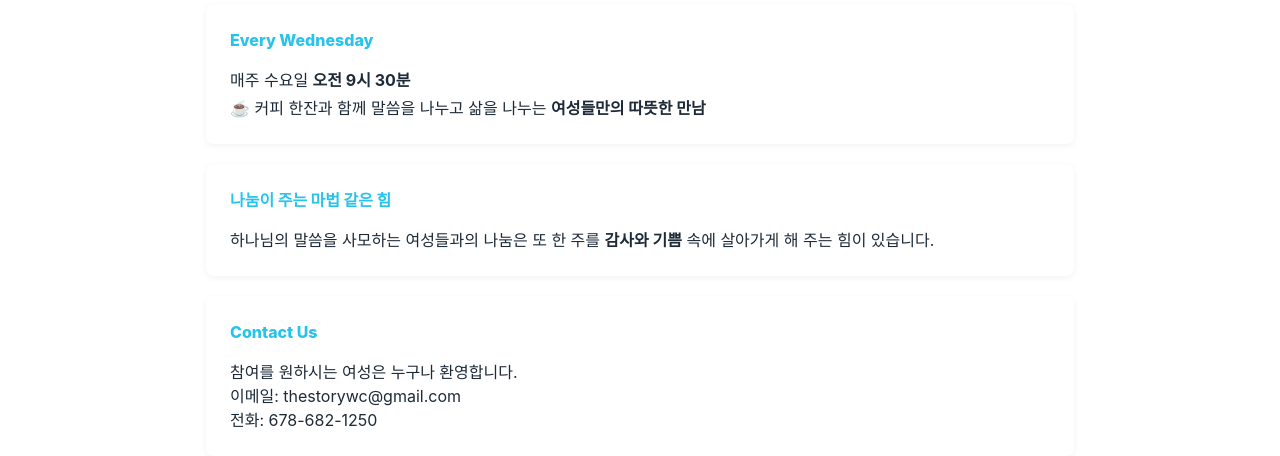
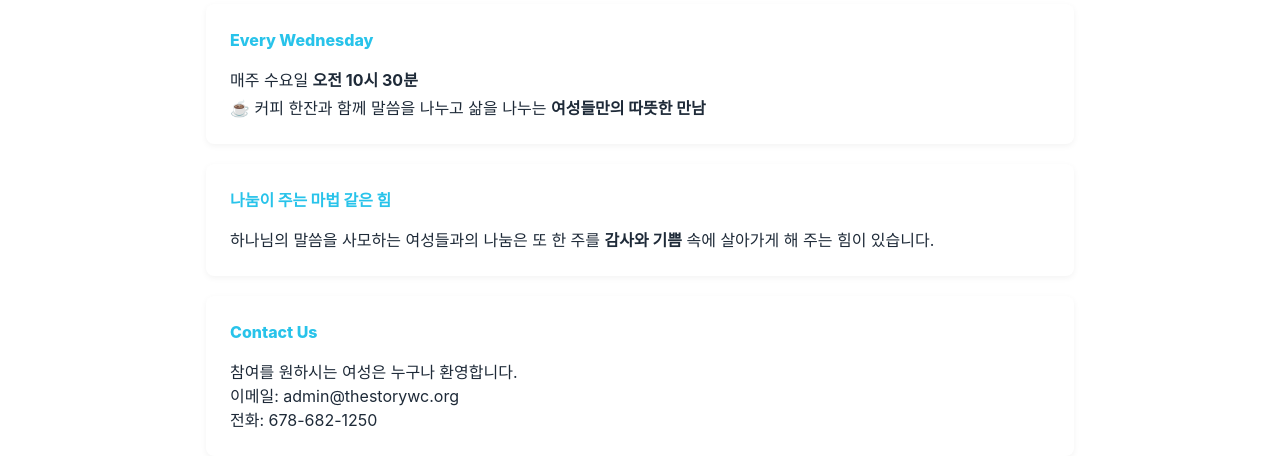
Before and after one commit to bumvino/theSTORY, a Next.js app: page /ministries/women in a window 1280 px wide. Shown: the part 217-673 px from the top of the page. Built offline with nearby package versions, Linux system fonts and the light colour scheme.

Commit message:
ministiries time and email update

```diff
--- a/app/ministries/men/page.js
+++ b/app/ministries/men/page.js
@@ -47,7 +47,7 @@ export default function MenMinistryPage() {
                         참여를 원하시는 남성은 누구나 환영합니다.
                     </p>
                     <p style={{ margin: 0 }}>
-                        이메일: <a href="mailto:thestorywc@gmail.com">thestorywc@gmail.com</a><br />
+                        이메일: <a href="mailto:admin@thestorywc.org">admin@thestorywc.org</a><br />
                         전화: <a href="tel:+16786821250">678-682-1250</a>
                     </p>
                 </div>
--- a/app/ministries/women/page.js
+++ b/app/ministries/women/page.js
@@ -18,7 +18,7 @@ export default function WomenMinistryPage() {
                         Every Wednesday
                     </h3>
                     <p style={{ margin: '0.25rem 0 0.25rem' }}>
-                        매주 수요일 <strong>오전 9시 30분</strong>
+                        매주 수요일 <strong>오전 10시 30분</strong>
                     </p>
                     <p style={{ margin: 0 }}>
                         ☕ 커피 한잔과 함께 말씀을 나누고 삶을 나누는 <strong>여성들만의 따뜻한 만남</strong>
@@ -45,7 +45,7 @@ export default function WomenMinistryPage() {
                         참여를 원하시는 여성은 누구나 환영합니다.
                     </p>
                     <p style={{ margin: 0 }}>
-                        이메일: <a href="mailto:thestorywc@gmail.com">thestorywc@gmail.com</a><br />
+                        이메일: <a href="mailto:admin@thestorywc.org">admin@thestorywc.org</a><br />
                         전화: <a href="tel:+16786821250">678-682-1250</a>
                     </p>
                 </div>
```
